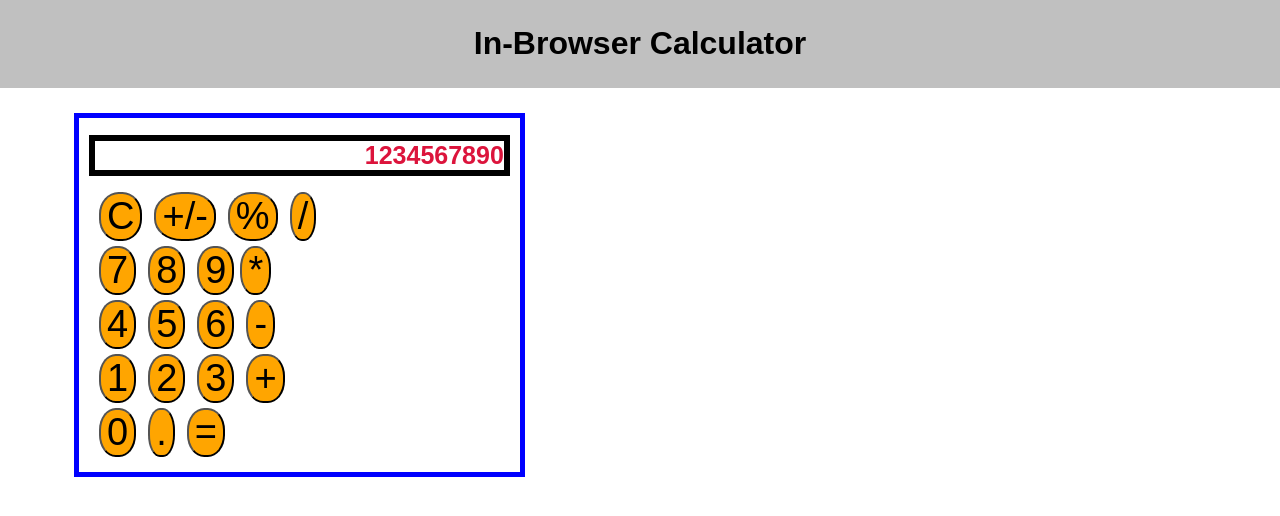
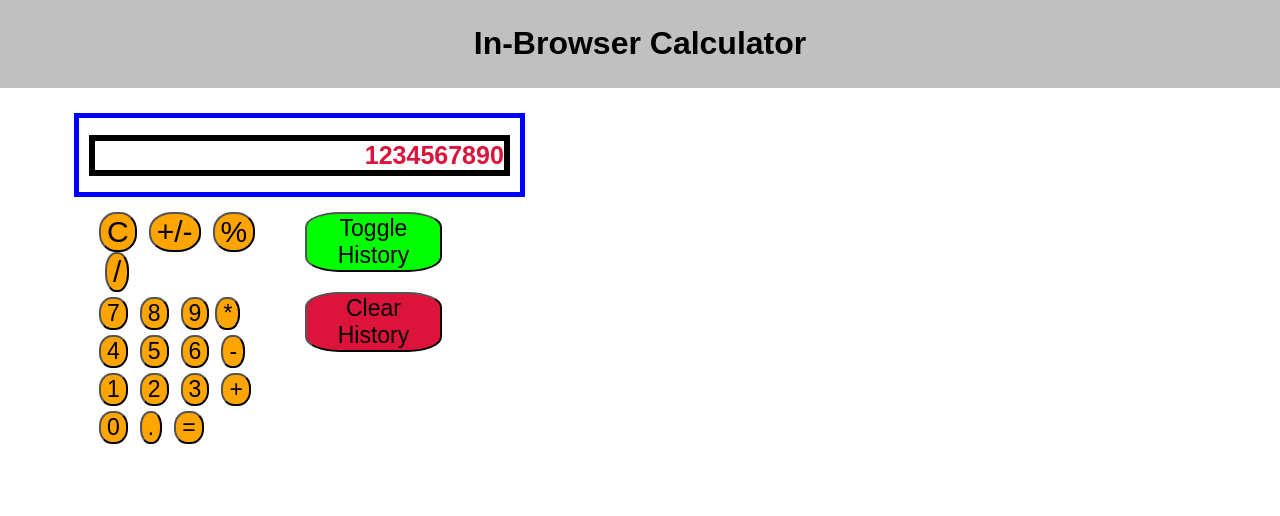
Before and after one commit to KrispyKroke/browser-calculator, a React (Create React App) app: page / in a window 1280 px wide. Shown: the top 516 px of the page. Built offline with nearby package versions, Linux system fonts and the light colour scheme.

Commit message:
Created Calculator History Buttons and added some more styling to calculator.  Going to touch up the interface with some more styling, then move on to functionality.

```diff
--- a/src/components/CalculatorButtons/CalculatorButtons.css
+++ b/src/components/CalculatorButtons/CalculatorButtons.css
@@ -23,3 +23,12 @@ button {
     font-size: 38px;
     border-radius: 45%;
 }
+
+#containerChild {
+    width: 40%;
+    float: left;
+}
+
+#clearBtn, #negationBtn, #percentBtn, #divisionBtn {
+    font-size: 30px;
+}
--- a/src/components/CalculatorButtons/CalculatorButtons.jsx
+++ b/src/components/CalculatorButtons/CalculatorButtons.jsx
@@ -3,7 +3,7 @@ import './CalculatorButtons.css';
 
 function CalculatorButtons() {
     return (
-        <div className='CalcButtons'>
+        <div className='CalcButtons' id='containerChild'>
             <div className='Row1'>
                 <button id='clearBtn'>C</button>
                 <button id='negationBtn'>+/-</button>
--- a/src/components/CalculatorContainer/CalculatorContainer.jsx
+++ b/src/components/CalculatorContainer/CalculatorContainer.jsx
@@ -2,12 +2,14 @@ import React from 'react';
 import './CalculatorContainer.css';
 import CalculatorDisplay from '../CalculatorDisplay/CalculatorDisplay.jsx';
 import CalculatorButtons from '../CalculatorButtons/CalculatorButtons';
+import CalculatorHistoryButtons from '../CalculatorHistoryButtons/CalculatorHistoryButtons';
 
 function CalculatorContainer() {
     return (
         <div className='Container'>
             <CalculatorDisplay />
             <CalculatorButtons />
+            <CalculatorHistoryButtons />
         </div>
     );
 }
--- /dev/null
+++ b/src/components/CalculatorHistoryButtons/CalculatorHistoryButtons.css
@@ -0,0 +1,23 @@
+.ToggleHistoryBlock, .ClearHistoryBlock {
+    display: flex;
+    margin: 20px;
+}
+
+#toggleHistoryBtn {
+    background-color: lime;
+    border-radius: 25%;
+}
+
+#clearHistoryBtn {
+    background-color: crimson;
+    border-radius: 25%;
+}
+
+button {
+    font-size: 23px;
+}
+
+#containerChild {
+    width: 40%;
+    float: center;
+}
--- /dev/null
+++ b/src/components/CalculatorHistoryButtons/CalculatorHistoryButtons.jsx
@@ -0,0 +1,17 @@
+import React from 'react';
+import './CalculatorHistoryButtons.css';
+
+function CalculatorHistoryButtons() {
+    return (
+        <div id='containerChild'>
+            <div className='ToggleHistoryBlock'>
+                <button id='toggleHistoryBtn'>Toggle History</button>
+            </div>
+            <div className='ClearHistoryBlock'>
+                <button id='clearHistoryBtn'>Clear History</button>
+            </div>
+        </div>
+    );
+}
+
+export default CalculatorHistoryButtons;
```
Also changed, not shown: src/components/CalculatorContainer/CalculatorContainer.css (line endings or trailing spaces).
